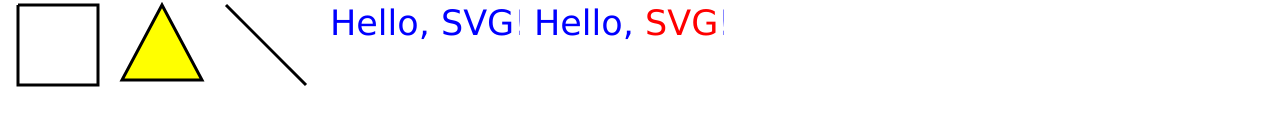
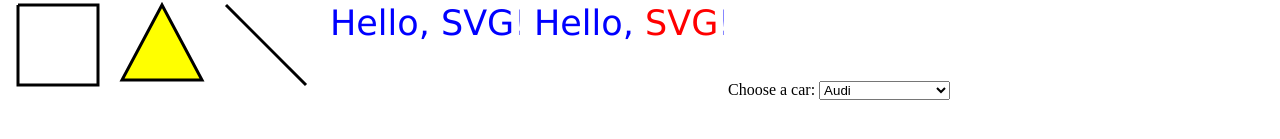
Before and after one commit to Vineeth-grms/all-html-tags, a plain HTML site: page index.html in a window 1280 px wide. Shown: the part 547-686 px from the top of the page. Drawn offline with Linux system fonts and the light colour scheme.

Commit message:
added select and option tags

```diff
--- a/index.html
+++ b/index.html
@@ -87,5 +87,20 @@
     Hello, <tspan fill="red">SVG</tspan>!
   </text>
 </svg>
+
+
+<label for="car">Choose a car:</label>
+<select id="car" name="car">
+  <optgroup label="German Cars">
+    <option value="audi">Audi</option>
+    <option value="bmw">BMW</option>
+    <option value="mercedes">Mercedes-Benz</option>
+  </optgroup>
+  <optgroup label="Japanese Cars">
+    <option value="toyota">Toyota</option>
+    <option value="honda">Honda</option>
+    <option value="nissan">Nissan</option>
+  </optgroup>
+</select>
 </body>
 </html>
```
